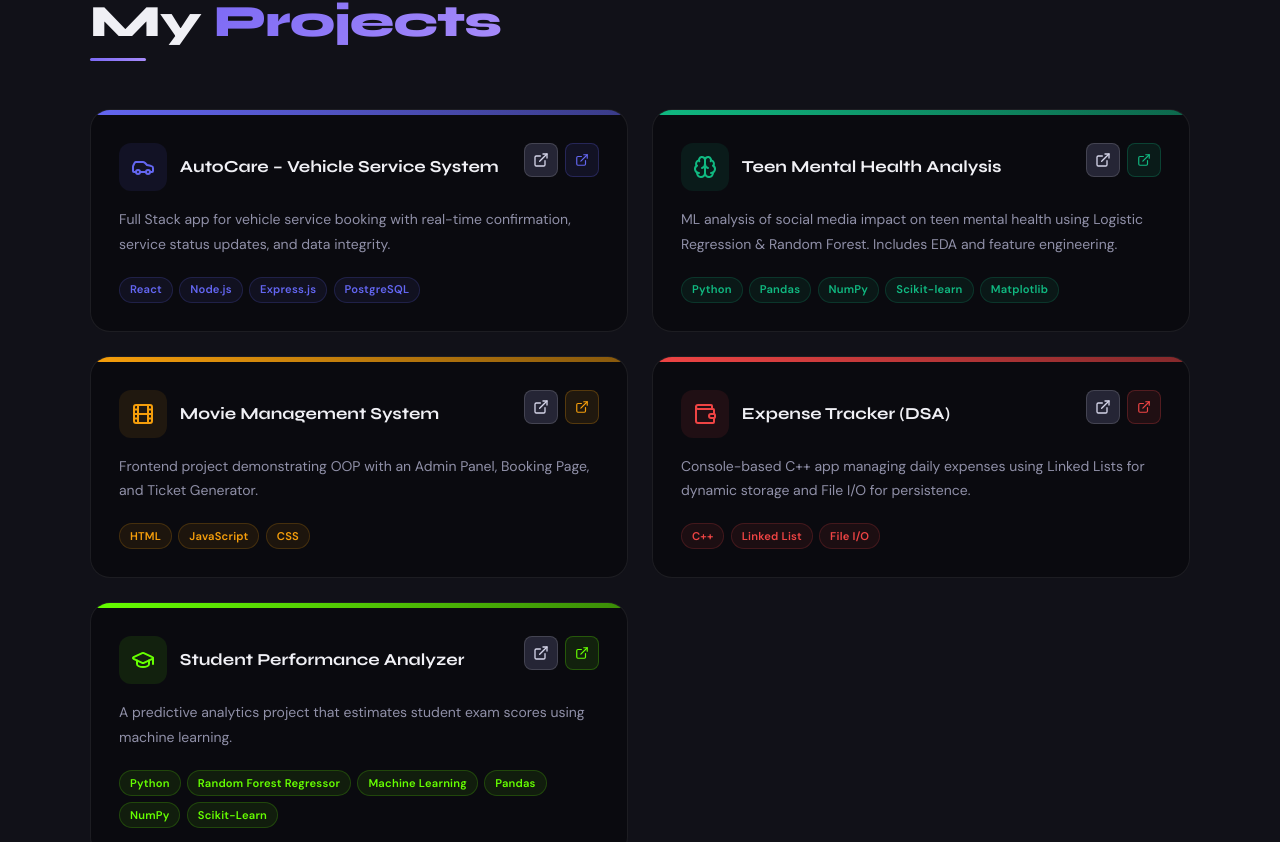
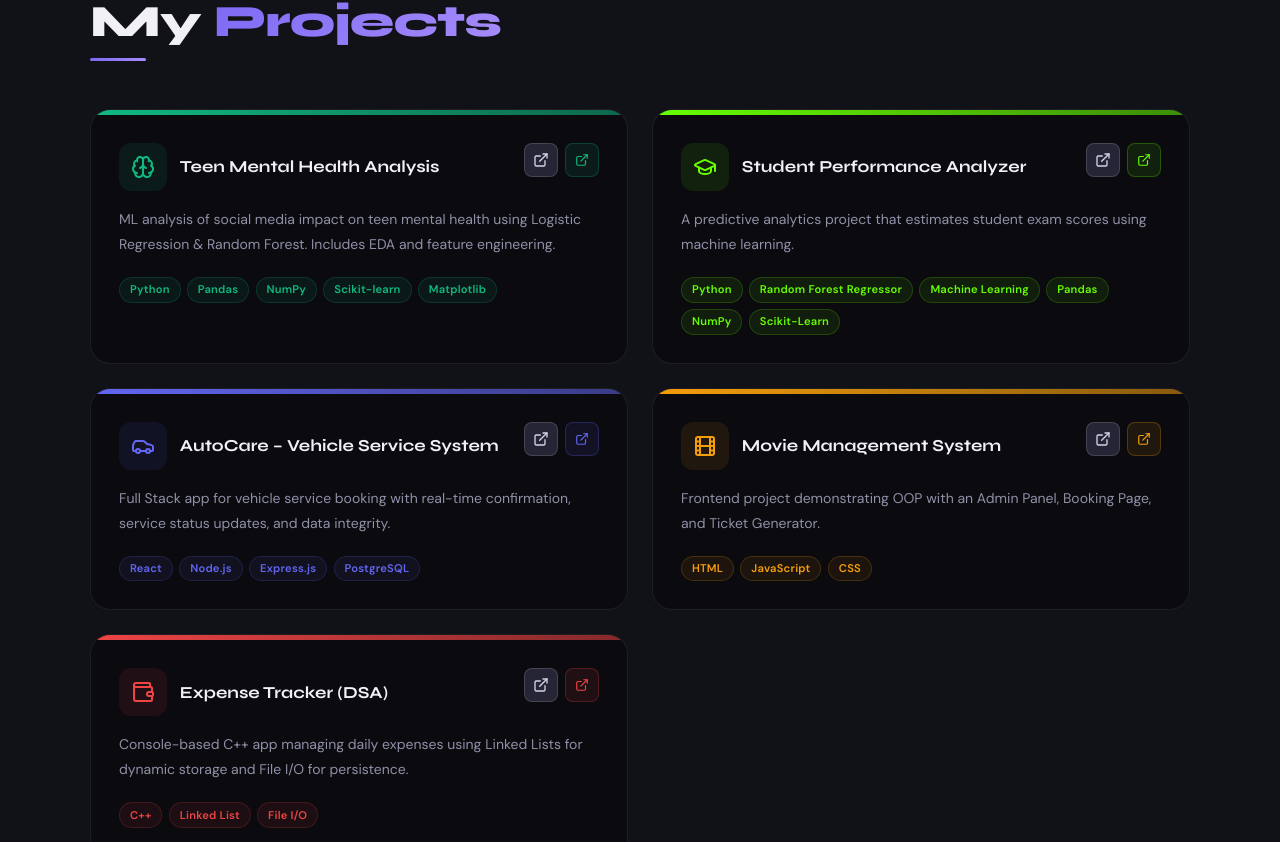
Before and after one commit to abdullahmufeezz/MyPortfolio, a React (Vite) app: page / in a window 1280 px wide. Shown: the part 2596-3438 px from the top of the page. Built offline with nearby package versions, Linux system fonts and the light colour scheme.

Commit message:
Remove duplicate AutoCare project entry

```diff
--- a/src/App.jsx
+++ b/src/App.jsx
@@ -34,11 +34,11 @@ const SKILLS = [
 ];
 
 const PROJECTS = [
+  { title: "Teen Mental Health Analysis", color: "#10b981", LIcon: Brain, description: "ML analysis of social media impact on teen mental health using Logistic Regression & Random Forest. Includes EDA and feature engineering.", tech: ["Python", "Pandas", "NumPy", "Scikit-learn", "Matplotlib"], link: null , github: "https://github.com/abdullahmufeezz/PITP_FinalProject-Social-Media-Impact-on-Teens-Mental-Health-" },
+  { title: "Student Performance Analyzer", color: "#66FF00", LIcon: GraduationCap, description: "A predictive analytics project that estimates student exam scores using machine learning.", tech: ["Python", "Random Forest Regressor", "Machine Learning", "Pandas", "NumPy", "Scikit-Learn"], link: "https://student-analysis-model-lezc.vercel.app/" , github: "https://github.com/abdullahmufeezz/Student_Performance_Analysis" },
   { title: "AutoCare – Vehicle Service System", color: "#6366f1", LIcon: Car, description: "Full Stack app for vehicle service booking with real-time confirmation, service status updates, and data integrity.", tech: ["React", "Node.js", "Express.js", "PostgreSQL"], link: "https://autocare-woad.vercel.app/", github: "https://github.com/abdullahmufeezz/Autocare-1-B" },
-  { title: "Teen Mental Health Analysis", color: "#10b981", LIcon: Brain, description: "ML analysis of social media impact on teen mental health using Logistic Regression & Random Forest. Includes EDA and feature engineering.", tech: ["Python", "Pandas", "NumPy", "Scikit-learn", "Matplotlib"], link: null , github: "https://github.com/abdullahmufeezz/PITP_FinalProject-Social-Media-Impact-on-Teens-Mental-Health-" },
   { title: "Movie Management System", color: "#f59e0b", LIcon: Film, description: "Frontend project demonstrating OOP with an Admin Panel, Booking Page, and Ticket Generator.", tech: ["HTML", "JavaScript", "CSS"], link: "https://abdullahmufeezz.github.io/Movie-Management-System/", github: "https://github.com/abdullahmufeezz/Movie-Management-System" },
   { title: "Expense Tracker (DSA)", color: "#ef4444", LIcon: Wallet, description: "Console-based C++ app managing daily expenses using Linked Lists for dynamic storage and File I/O for persistence.", tech: ["C++", "Linked List", "File I/O"], link: null , github: "https://github.com/abdullahmufeezz/Expense_Tracker_CPP.git" },
-  { title: "Student Performance Analyzer", color: "#66FF00", LIcon: GraduationCap, description: "A predictive analytics project that estimates student exam scores using machine learning.", tech: ["Python", "Random Forest Regressor", "Machine Learning", "Pandas", "NumPy", "Scikit-Learn"], link: "https://student-analysis-model-lezc.vercel.app/" , github: "https://github.com/abdullahmufeezz/Student_Performance_Analysis" },
 ];
 
 const EDUCATION = [
```
